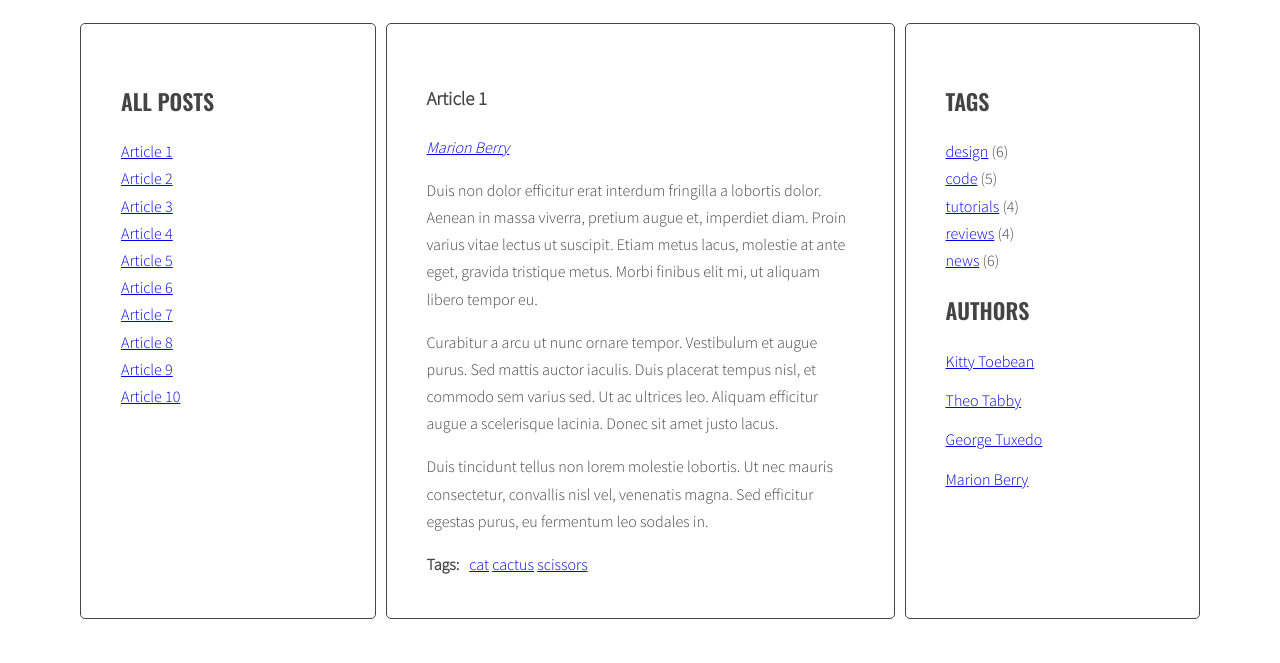
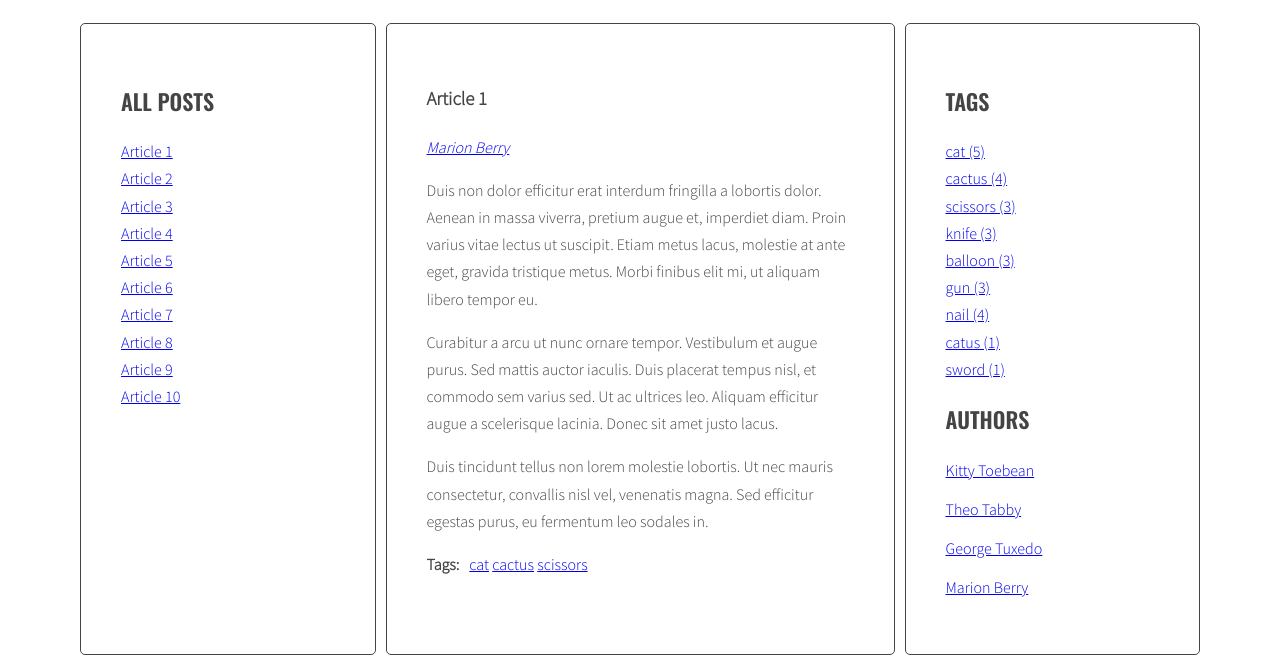
Before and after one commit to Dawid-Kasiuk/javascript-blog, a website: page index.html in a window 1280 px wide. Shown: the part 220-883 px from the top of the page. Before the commit the page ends 847 px from the top, so only its background shows below. Drawn offline with nearby package versions, Linux system fonts and the light colour scheme.

Commit message:
Cloud tages

```diff
--- a/index.html
+++ b/index.html
@@ -181,11 +181,6 @@
           <aside class="sidebar">
             <h2 class="section-title">Tags</h2>
             <ul class="list tags">
-              <li><a href="#">design</a> <span>(6)</span></li>
-              <li><a href="#">code</a> <span>(5)</span></li>
-              <li><a href="#">tutorials</a> <span>(4)</span></li>
-              <li><a href="#">reviews</a> <span>(4)</span></li>
-              <li><a href="#">news</a> <span>(6)</span></li>
             </ul>
             <h2 class="section-title">Authors</h2>
             <ul class="list authors">
--- a/js/script.js
+++ b/js/script.js
@@ -53,7 +53,8 @@
     optTitleSelector = '.post-title',
     optTitleListSelector = '.titles',
     optArticleTagsSelector = '.post-tags .list',
-    optArticleAuthorSelector = '.post-author';
+    optArticleAuthorSelector = '.post-author',
+    optTagsListSelector = '.tags.list';
 
   function generateTitleLinks(customSelector = ''){
 
@@ -100,6 +101,9 @@
   generateTitleLinks();
 
   function generateTags(){
+    /* [NEW] create a new variable allTags with an empty object */
+    let allTags = {};
+
     /* find all articles */
     const articles = document.querySelectorAll(optArticleSelector);
 
@@ -129,12 +133,38 @@
         /* add generated code to html variable */
         html = html + linkHTML;
 
+        /* [NEW] check if this link is NOT already in allTags */
+        if(!allTags.hasOwnProperty(tag)){
+
+          /* [NEW] add tag to allTags object */
+          allTags[tag] = 1;
+        } else {
+          allTags[tag]++;
+        }
       /* END LOOP: for each tag */
       }
       /* insert HTML of all the links into the tags wrapper */
       tagsWrapper.innerHTML = html;
     /* END LOOP: for every article: */
     }
+    /* [NEW] find list of tags in right column */
+    const tagList = document.querySelector('.tags');
+
+    /* [NEW] add html from allTags to tagList */
+    //tagList.innerHTML = allTags.join(' ');
+
+    /* [NEW] create variable for all links HTML code */
+    let allTagsHTML = '';
+
+    /* [NEW] START LOOP: for each tag in allTags: */
+    for(let tag in allTags){
+      /* [NEW] generate code of a link and add it to allTagsHTML */
+      allTagsHTML += '<li><a href="#tag-' + tag + '">' + tag + ' (' + allTags[tag] +') </a></li>';
+
+    /* [NEW] END LOOP: for each tag in allTags */
+    }
+    /* [NEW] add html from allTagsHTML to tagList */
+    tagList.innerHTML = allTagsHTML;
   }
 
   generateTags();
```
